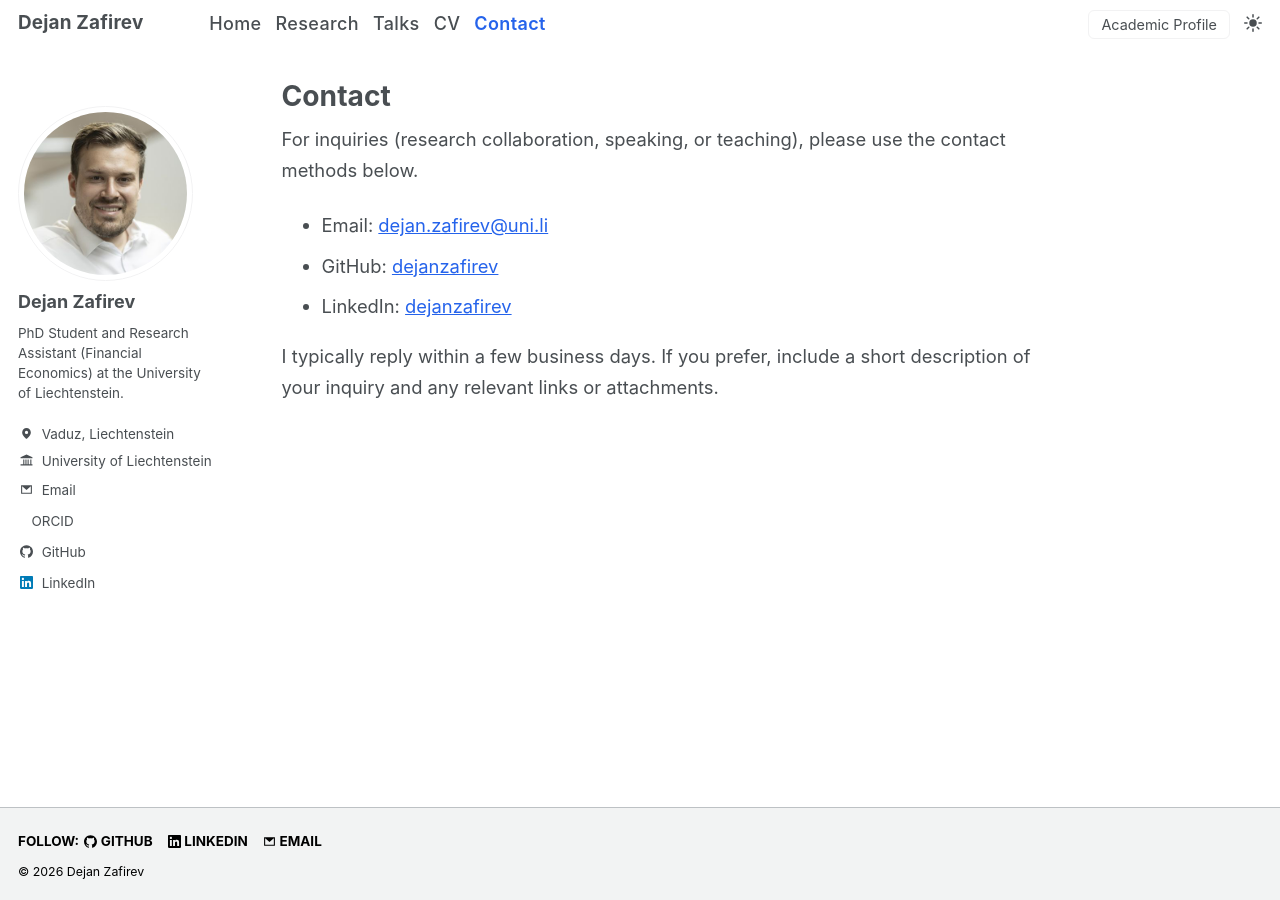
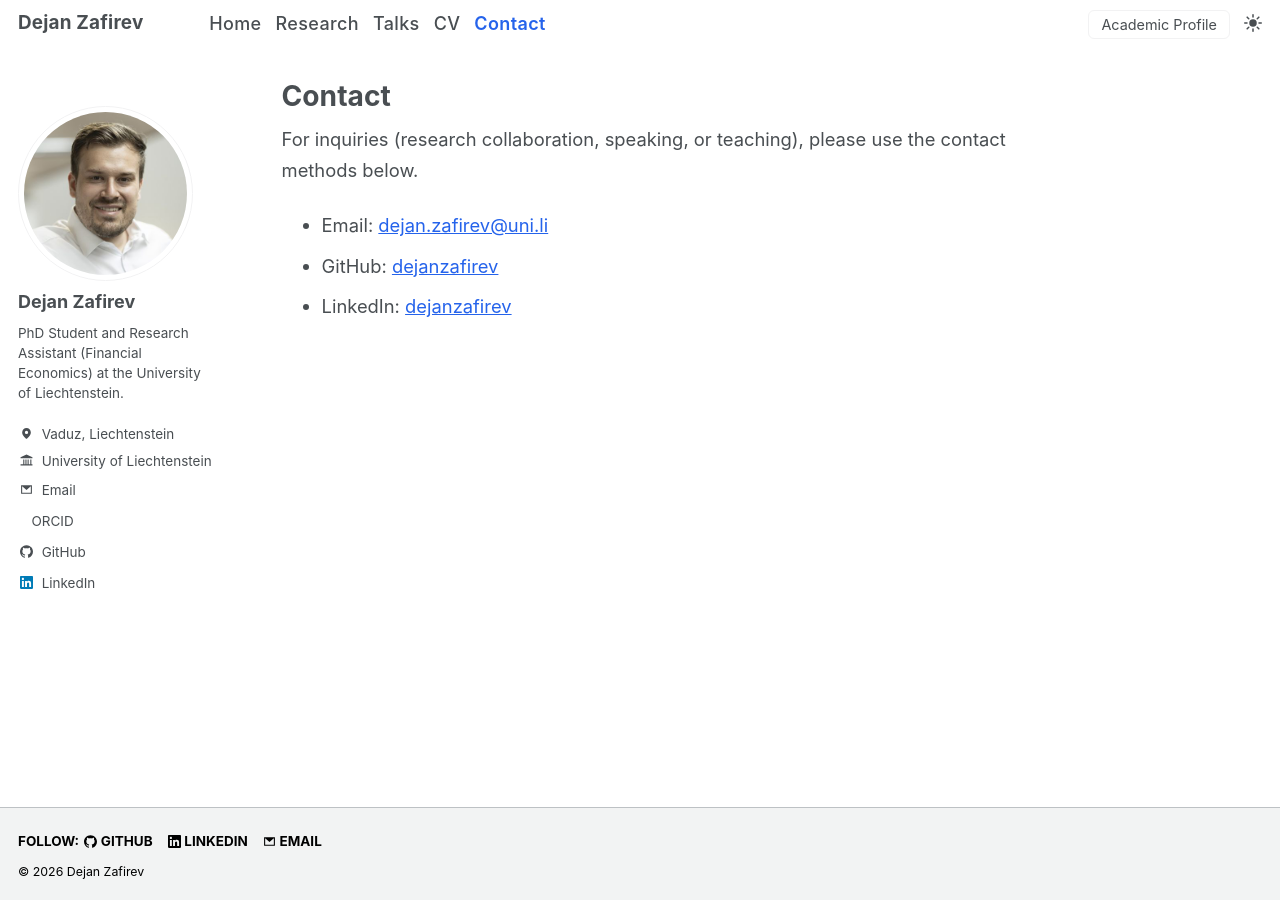
Before and after one commit to dejanzafirev/dejanzafirev.github.io, a Jekyll site: the page built from _pages/contact.md, in a window 1280 px wide. Built offline with Jekyll 4.4.1, drawn with Linux system fonts in a browser that asks for light colours.

Commit message:
contact page updated

```diff
--- a/_pages/contact.md
+++ b/_pages/contact.md
@@ -10,5 +10,3 @@ For inquiries (research collaboration, speaking, or teaching), please use the co
 - Email: [dejan.zafirev@uni.li](mailto:dejan.zafirev@uni.li)
 - GitHub: [dejanzafirev](https://github.com/dejanzafirev)
 - LinkedIn: [dejanzafirev](https://www.linkedin.com/in/dejanzafirev)
-
-I typically reply within a few business days. If you prefer, include a short description of your inquiry and any relevant links or attachments.
```
